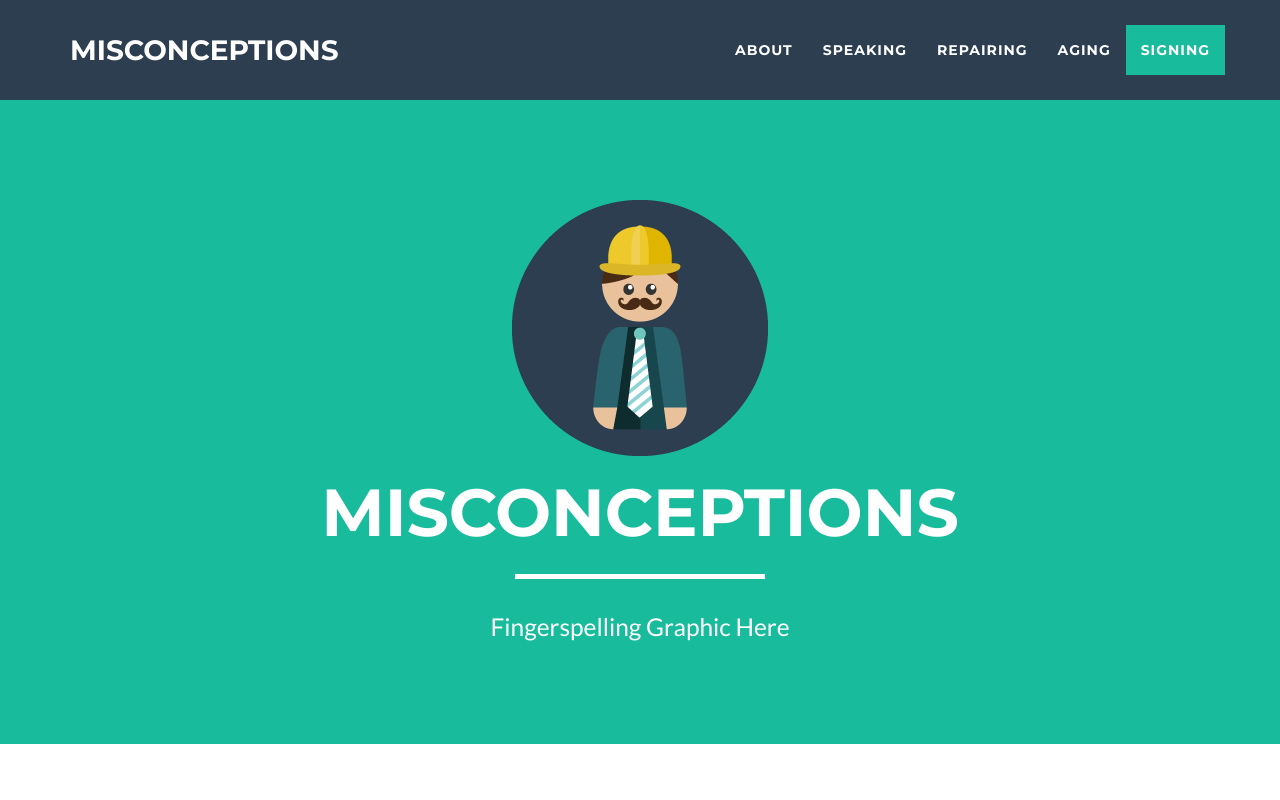
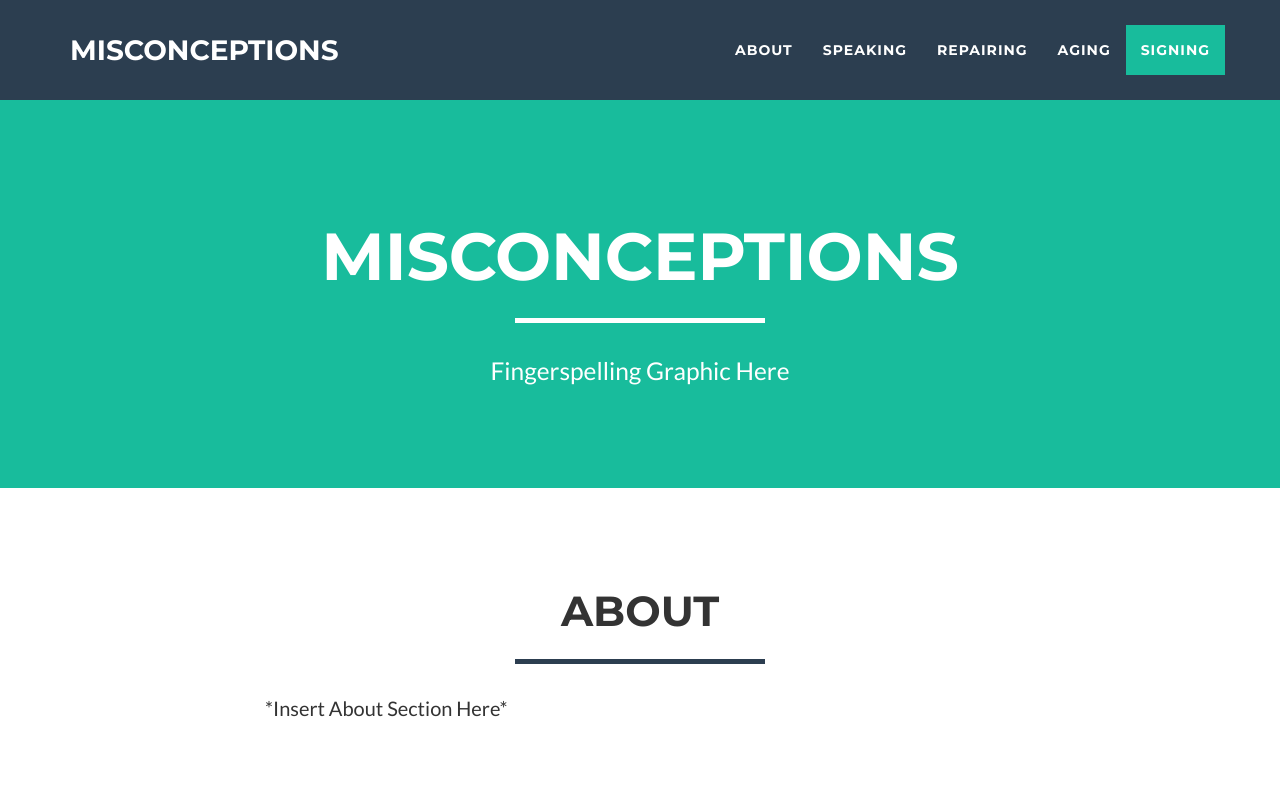
Before and after one commit to simpleandcool/Final-Project-Iterations, a website: page index.html in a window 1280 px wide. Shown: the top 800 px of the page. Drawn offline with nearby package versions, Linux system fonts and the light colour scheme.

Commit message:
remove profile pic

```diff
--- a/index.html
+++ b/index.html
@@ -78,7 +78,6 @@
         <div class="container" id="maincontent" tabindex="-1">
             <div class="row">
                 <div class="col-lg-12">
-                    <img class="img-responsive" src="img/profile.png" alt="">
                     <div class="intro-text">
                         <h1 class="name">Misconceptions</h1>
                         <hr class="star-light">
```
